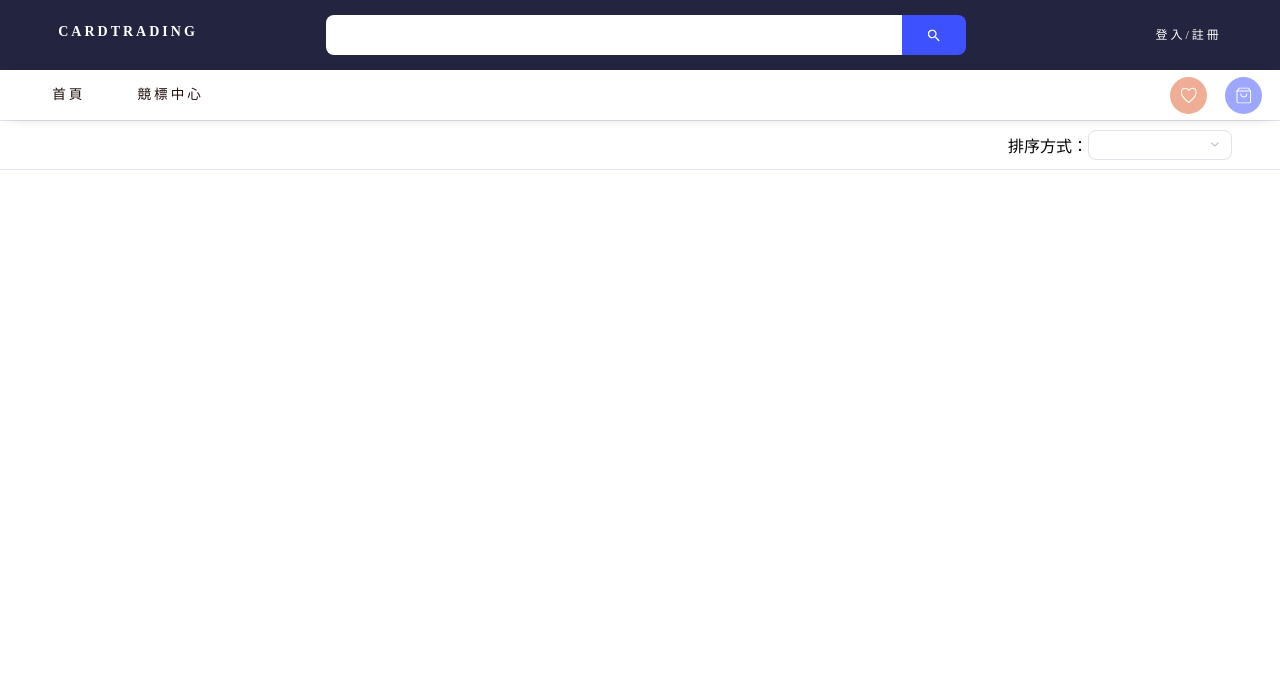
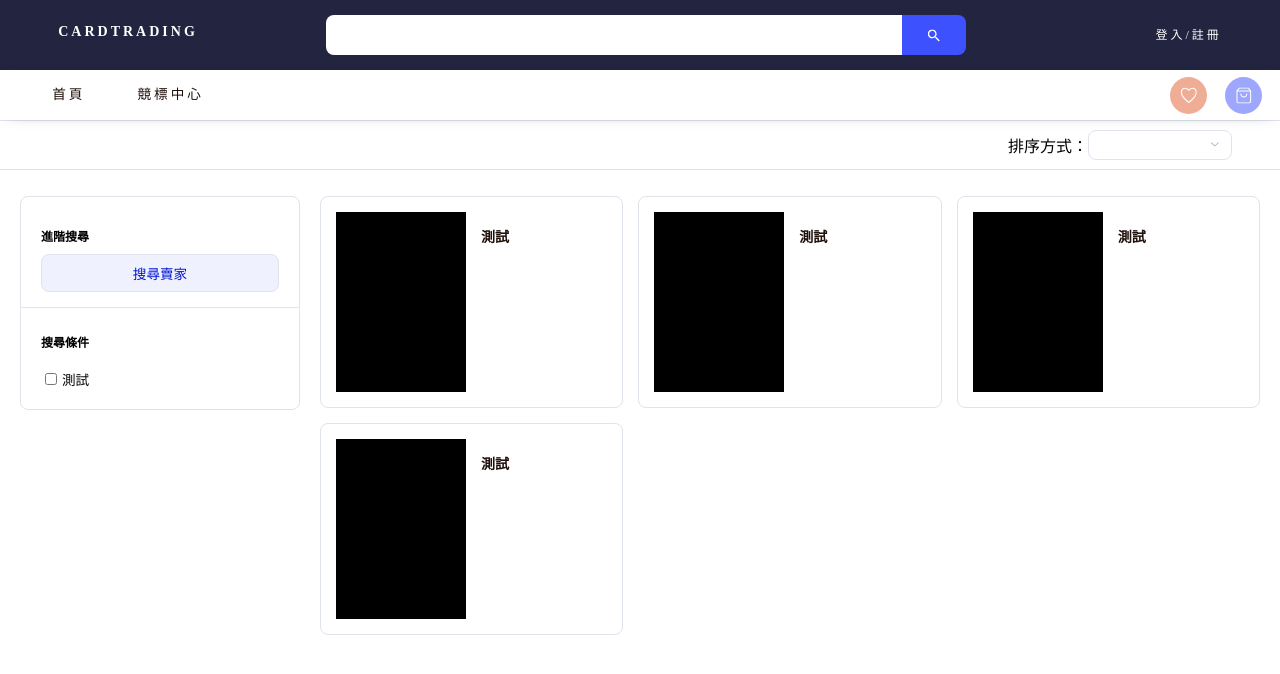
Before and after one commit to Madfater/CardTradeHub-Frontend, a React (Vite) app in the folder Frontend/: page / in a window 1280 px wide. Shown: the top 674 px of the page. Built offline with nearby package versions, Linux system fonts and the light colour scheme; a web font is replaced by a local one.

Commit message:
feat: 完成搜尋框以及商品列

```diff
--- a/Frontend/src/Pages/MainPage.tsx
+++ b/Frontend/src/Pages/MainPage.tsx
@@ -35,7 +35,7 @@ const SortNavCombobox = styled.div`
   display: inline-flex;
   height: 90%;
   width: 60%;
-	padding: 0 5% 0 0;
+  padding: 0 5% 0 0;
   align-items: center;
   justify-content: right;
   flex-shrink: 0;
@@ -44,10 +44,139 @@ const SortNavCombobox = styled.div`
   background: #fff;
 `;
 
+const ItemContainer = styled.main`
+  padding: 10px 20px 20px;
+  flex: 1 1;
+`;
+
+const ContainerMain = styled.article`
+  overflow: hidden;
+  margin-right: -10px;
+  margin-left: -10px;
+  display: flex;
+  flex-flow: row wrap;
+  margin-bottom: 25px;
+`;
+
+const FilterBoxWrap = styled.aside`
+  margin-right: 10px;
+  margin-left: 10px;
+  width: 280px;
+`;
+
+const FilterBox = styled.ol`
+  padding: 5px 0;
+  border-radius: 8px;
+  background-color: #fff;
+  border: 1px solid #dfe3ea;
+`;
+
+const FilterLi = styled.li`
+  padding: 15px 20px;
+  border-bottom: 1px solid #dfe3ea;
+  font-size: 0.85rem;
+  &:last-child {
+    border-bottom: none;
+  }
+`;
+
+const FilterTitle = styled.h2`
+  font-weight: 700;
+  font-size: 0.75rem;
+  margin-bottom: 10px;
+`;
+
+const FilterButton = styled.a`
+  width: 100%;
+  border-color: #3e51fe;
+  background-color: #f0f1ff;
+  color: #0116d5;
+  display: inline-flex;
+  padding: 8px 15px;
+  border-radius: 8px;
+  cursor: pointer;
+  border: 1px solid #dfe3ea;
+  align-items: center;
+  justify-content: center;
+  box-sizing: border-box;
+`;
+
+const FilterList = styled.ul`
+  overflow: auto;
+  max-height: 340px;
+`;
+
+const Filter = styled.li`
+  display: flex;
+  justify-content: flex-start;
+  margin-top: 9px;
+  width: 100%;
+`;
+
+const FilterLabel = styled.label`
+  overflow: hidden;
+  text-overflow: ellipsis;
+  white-space: nowrap;
+  display: flex;
+  align-items: center;
+  flex-flow: row;
+`;
+
+const FilterInput = styled.input`
+  margin-right: 5px;
+  min-width: 12px;
+  width: 12px;
+  height: 12px;
+`;
+
+const ProductGridWrap = styled.main`
+  flex: 1 1;
+  margin-right: 10px;
+  margin-left: 10px;
+`;
+
+const ProductGrid = styled.ul`
+  display: grid;
+  grid-template-columns: repeat(3, 1fr);
+  grid-gap: 15px;
+`;
+
+const Productblock = styled.li`
+  padding: 15px;
+  border-radius: 8px;
+  background-color: #fff;
+  border: 1px solid #dfe3ea;
+`;
+
+const ProductContentWrap = styled.a`
+  display: flex;
+  flex-flow: row;
+  text-decoration: none;
+`;
+
+const ProductImg = styled.aside`
+  position: relative;
+  display: flex;
+  justify-content: center;
+  margin-right: 15px;
+  width: 130px;
+  height: 180px;
+  background: black;
+`;
+
+const ProductInfo = styled.article`
+  position: relative;
+  flex: 1 1;
+  color: #1f100b;
+  font-size: 0.75rem;
+`;
+
+
 export default function MainPage() {
   return (
     <>
-      <TopNav></TopNav>
+      <TopNav />
+
       <SortNav>
         <SortNavGroup>
           <SortNavText>排序方式：</SortNavText>
@@ -79,6 +208,72 @@ export default function MainPage() {
           </SortNavCombobox>
         </SortNavGroup>
       </SortNav>
+
+      <ItemContainer>
+        <ContainerMain>
+          <FilterBoxWrap>
+            <form>
+              <FilterBox>
+                <FilterLi>
+                  <FilterTitle>進階搜尋</FilterTitle>
+                  <FilterButton>搜尋賣家</FilterButton>
+                </FilterLi>
+
+                <FilterLi>
+                  <FilterTitle>搜尋條件</FilterTitle>
+                  <FilterList>
+                    <Filter>
+                      <FilterLabel>
+                        <FilterInput type="checkbox" />
+                        <span>測試</span>
+                      </FilterLabel>
+                    </Filter>
+                  </FilterList>
+                </FilterLi>
+              </FilterBox>
+            </form>
+          </FilterBoxWrap>
+
+          <ProductGridWrap>
+            <article style={{ width: "100%" }}>
+              <ProductGrid>
+                <Productblock>
+                  <ProductContentWrap>
+                      <ProductImg></ProductImg>
+                      <ProductInfo>
+                        <h3>測試</h3>
+                      </ProductInfo>
+                  </ProductContentWrap>
+                </Productblock>
+                <Productblock>
+                  <ProductContentWrap>
+                      <ProductImg></ProductImg>
+                      <ProductInfo>
+                        <h3>測試</h3>
+                      </ProductInfo>
+                  </ProductContentWrap>
+                </Productblock>
+                <Productblock>
+                  <ProductContentWrap>
+                      <ProductImg></ProductImg>
+                      <ProductInfo>
+                        <h3>測試</h3>
+                      </ProductInfo>
+                  </ProductContentWrap>
+                </Productblock>
+                <Productblock>
+                  <ProductContentWrap>
+                      <ProductImg></ProductImg>
+                      <ProductInfo>
+                        <h3>測試</h3>
+                      </ProductInfo>
+                  </ProductContentWrap>
+                </Productblock>
+              </ProductGrid>
+            </article>
+          </ProductGridWrap>
+        </ContainerMain>
+      </ItemContainer>
     </>
   );
 }
```
